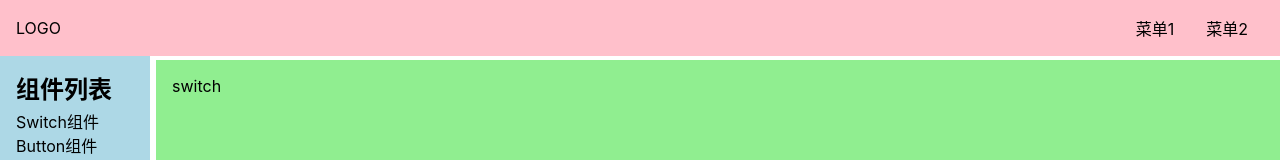
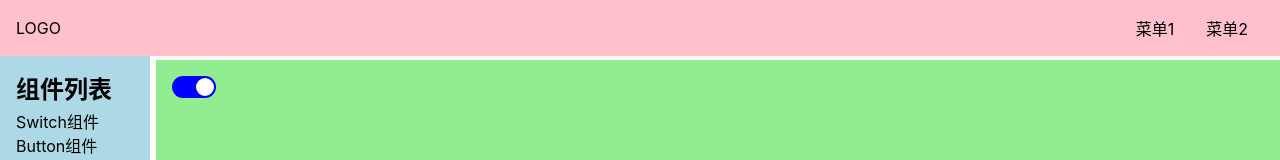
Before and after one commit to rick-yao/easy-ui, a Vue app: page /#/doc/switch in a window 1280 px wide. Shown: the top 160 px of the page. Built offline with nearby package versions, Linux system fonts and the light colour scheme.

Commit message:
use v-model to sync status

```diff
--- a/src/components/Button.vue
+++ /dev/null
@@ -1,14 +0,0 @@
-<template>
-<div>button
-</div>
-</template>
-
-<script>
-export default {
-  name: "Button"
-}
-</script>
-
-<style scoped>
-
-</style>
--- a/src/components/Dialog.vue
+++ b/src/components/ButtonDemo.vue
@@ -1,10 +1,11 @@
 <template>
-<div>dialog</div>
+<div>button
+</div>
 </template>
 
 <script>
 export default {
-  name: "Dialog"
+  name: "ButtonDemo"
 }
 </script>
 
--- a/src/components/Switch.vue
+++ b/src/components/DialogDemo.vue
@@ -1,11 +1,10 @@
 <template>
-<div>switch
-</div>
+<div>dialog</div>
 </template>
 
 <script>
 export default {
-  name: "Switch"
+  name: "DialogDemo"
 }
 </script>
 
--- /dev/null
+++ b/src/components/SwitchDemo.vue
@@ -0,0 +1,20 @@
+<template>
+  <Switch v-model:value="y" />
+</template>
+
+<script>
+import Switch from '../lib/Switch.vue'
+import {ref} from "vue";
+export default {
+  name: "SwitchDemo",
+  components:{Switch},
+  setup(){
+    const y = ref(true)
+    return {y}
+  }
+}
+</script>
+
+<style scoped>
+
+</style>
--- a/src/components/Tabs.vue
+++ b/src/components/TabsDemo.vue
@@ -4,7 +4,7 @@
 
 <script>
 export default {
-  name: "Tabs"
+  name: "TabsDemo"
 }
 </script>
 
--- /dev/null
+++ b/src/lib/Switch.vue
@@ -0,0 +1,55 @@
+<template>
+  <button :class="{checked:value}" @click="toggle"><span></span></button>
+</template>
+
+<script>
+export default {
+  name: "Switch",
+  props: {
+    value: Boolean
+  },
+  setup(props, context) {
+    const toggle = () => {
+      context.emit('update:value', !props.value)
+    }
+    return {toggle}
+  },
+}
+
+</script>
+
+<style scoped lang="scss">
+$h: 22px;
+$h2: $h - 4px;
+button {
+  height: $h;
+  width: $h*2;
+  border: none;
+  background: grey;
+  border-radius: $h/2;
+  position: relative;
+}
+
+span {
+  position: absolute;
+  top: 2px;
+  left: 2px;
+  height: $h2;
+  width: $h2;
+  background: white;
+  border-radius: $h2 / 2;
+  transition: left 0.5s;
+}
+
+button.checked {
+  background: blue;
+}
+
+button.checked > span {
+  left: calc(100% - #{$h2} - 2px);
+}
+
+button:focus {
+  outline: none
+}
+</style>
```
Also changed, not shown: src/router.ts (+4 -4 lines).
